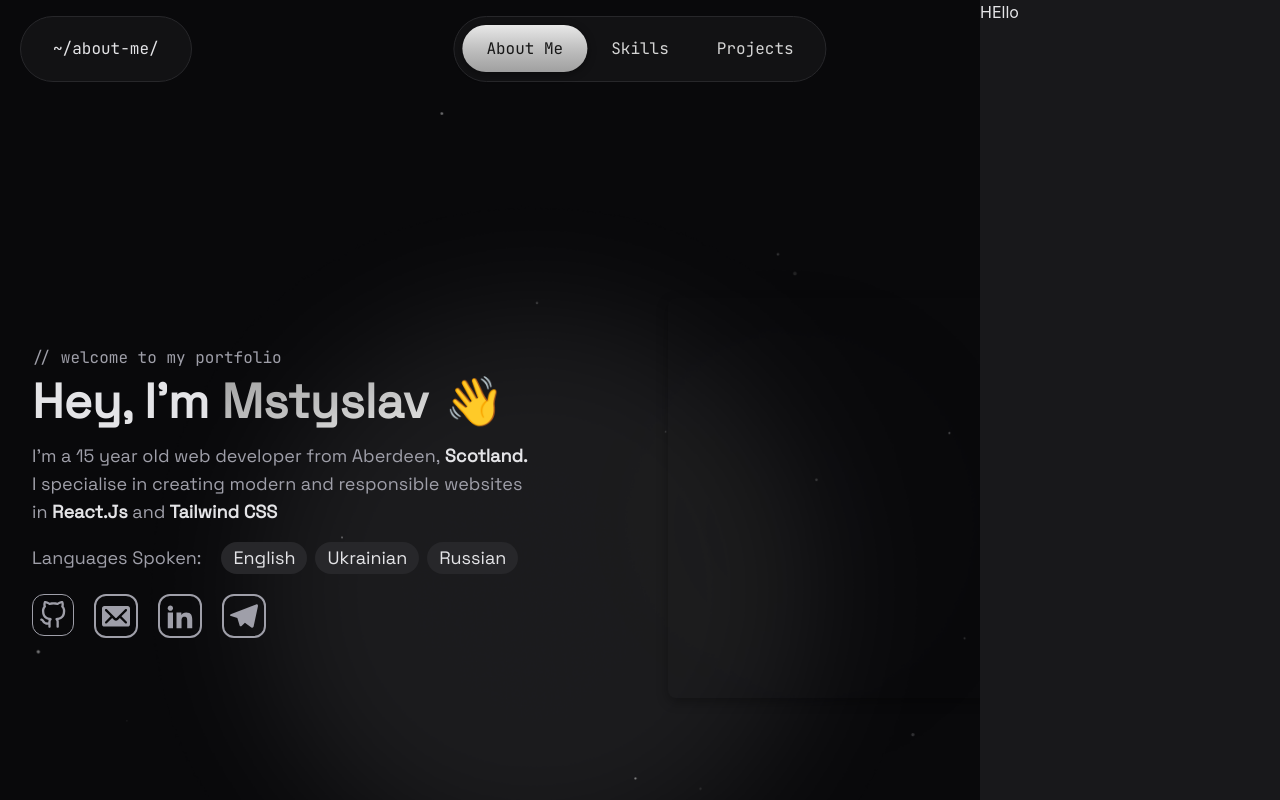
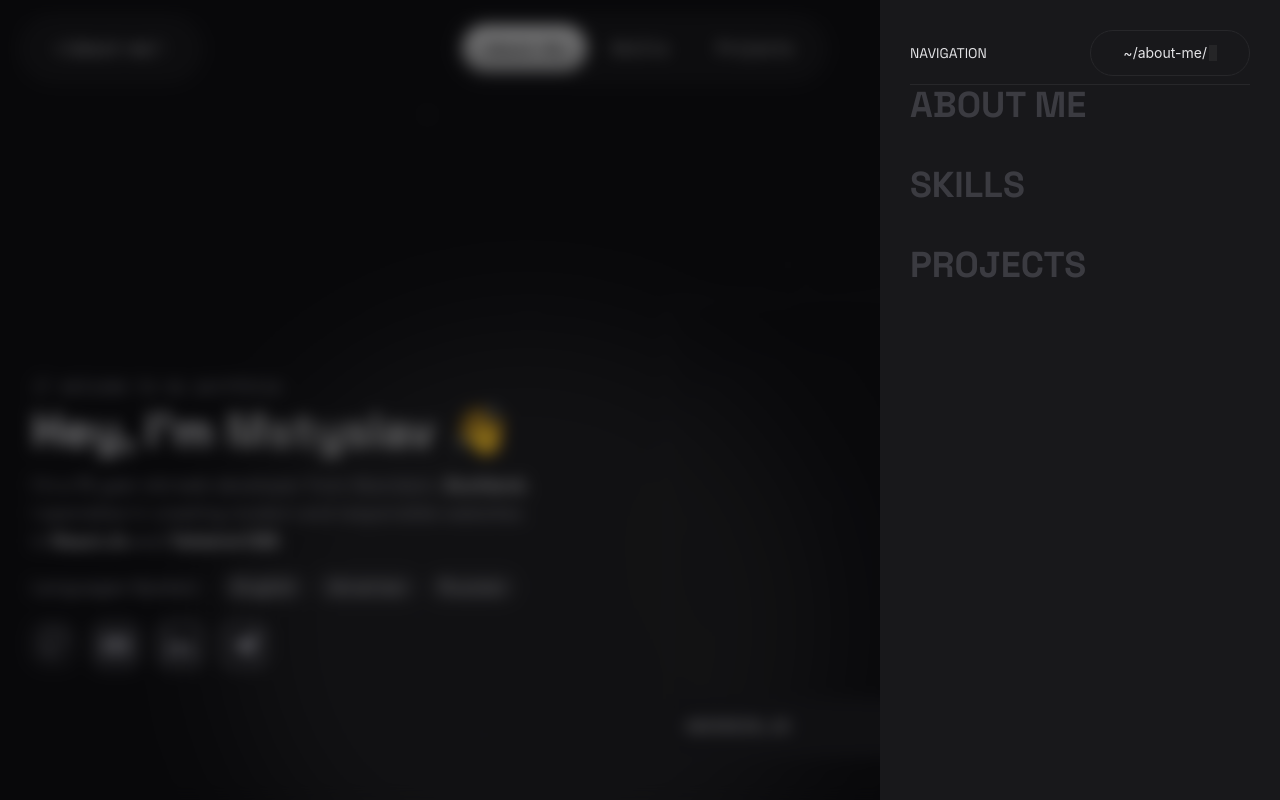
Before and after one commit to MstyslavSoroka/portfolio, a React (Vite) app: page /about-me in a window 1280 px wide. Both pictures are taken after a click on the element 1227 px from the left and 49 px from the top of the page. Shown: the top 800 px of the page. Built offline with nearby package versions, Linux system fonts and the light colour scheme; no server answers.

Commit message:
started menu

```diff
--- a/src/App.jsx
+++ b/src/App.jsx
@@ -1,6 +1,8 @@
 import { Routes, Route, Navigate } from 'react-router-dom';
 import '@fontsource/jetbrains-mono';
 import '@fontsource/space-grotesk';
+import '@fontsource/jetbrains-mono/800.css';
+import '@fontsource/space-grotesk/700.css';
 import Header from './sections/Header';
 import About from './sections/About';
 import Skills from './sections/Skills';
--- a/src/components/Map.jsx
+++ b/src/components/Map.jsx
@@ -6,6 +6,7 @@ function MapComponent() {
   const mapRef = useRef(null);
 
   return (
+    <div className="w-full border-1 border-zinc-800 rounded-2xl overflow-hidden">
       <Map
         ref={mapRef}
         onLoad={() =>
@@ -22,13 +23,20 @@ function MapComponent() {
           zoom: 12,
         }}
         style={{
+          borderRadius: '16px 16px 0 0',
           width: '100%',
           height: '400px',
-        borderRadius: '8px',
-        boxShadow: '0 4px 12px rgba(0,0,0,0.3)',
         }}
         mapStyle="https://basemaps.cartocdn.com/gl/dark-matter-gl-style/style.json"
       />
+      <div className="flex justify-between p-4 font-jetbrains text-zinc-200 bg-zinc-900 rounded-b-2xl">
+        <p>ABERDEEN,UK</p>
+        <div className="flex gap-5 ">
+          <p>LONGITUDE: -2.09</p>
+          <p>LATITUDE: 57.15</p>
+        </div>
+      </div>
+    </div>
   );
 }
 
--- a/src/components/SideMenu.jsx
+++ b/src/components/SideMenu.jsx
@@ -1,14 +1,84 @@
-function SideMenu({ shown }) {
-  if (!shown) return null;
-  console.log('SideMenu rendered');
+import { useEffect } from 'react';
+import { NavLink } from 'react-router-dom';
+
+function SideMenu({ shown, setShown }) {
+  useEffect(() => {
+    if (shown) {
+      document.body.style.overflow = 'hidden';
+    } else {
+      document.body.style.overflow = '';
+    }
+    return () => {
+      document.body.style.overflow = '';
+    };
+  }, [shown]);
+
+  useEffect((e) => {
+    document.addEventListener('keydown', (e) => {
+      if (e.key === 'Escape') {
+        setShown(false);
+      }
+    });
+  });
   return (
-    <>
-      <div className="flex justify-end absolute z-999 w-screen h-screen">
-        <div className="bg-zinc-900 w-[300px] ">
-          <h1>HEllo</h1>
-        </div>
+    <div
+      className={`flex justify-end fixed z-20 inset-0 bg-zinc-950/50 backdrop-blur-sm transition-opacity duration-300 ${
+        shown
+          ? 'opacity-100 pointer-events-auto'
+          : 'opacity-0 pointer-events-none'
+      }`}
+      onClick={() => setShown(false)}
+    >
+      <div
+        className={`bg-zinc-900 w-100 h-full flex flex-col p-7.5 transform transition-transform duration-300  ${
+          shown ? 'translate-x-0' : 'translate-x-full'
+        }`}
+        onClick={(e) => e.stopPropagation()}
+      >
+        <nav>
+          <div className="flex justify-between items-center border-b border-zinc-800 pb-2 text-sm">
+            <p className="font-grotesk uppercase">navigation</p>
+            <div
+              className="flex  bg-zinc-900/60  flex items-center rounded-full p-2 border-1 border-zinc-800 cursor-pointer"
+              onClick={() => setShown(false)}
+            >
+              <span className="flex items-center relative z-10 px-6 py-1 rounded-full">
+                ~<span>{location.pathname}/</span>
+                <span className="ml-0.5 inline-block animate-[pulseDisappear_1.5s_ease-in-out_infinite] h-4 w-2 bg-zinc-200/70"></span>
+              </span>
+            </div>
+          </div>
+          <div>
+            <ul className="flex flex-col text-zinc-500/40 gap-10">
+              <li onClick={() => setShown(false)}>
+                <NavLink
+                  to="/about-me"
+                  className="cursor-pointer text-4xl  uppercase font-grotesk font-black hover:text-zinc-200 transition-colors"
+                >
+                  About Me
+                </NavLink>
+              </li>
+              <li onClick={() => setShown(false)}>
+                <NavLink
+                  to="/skills"
+                  className="cursor-pointer text-4xl  uppercase font-grotesk font-black hover:text-zinc-200 transition-colors"
+                >
+                  Skills
+                </NavLink>
+              </li>
+              <li onClick={() => setShown(false)}>
+                <NavLink
+                  to="/projects"
+                  className="cursor-pointer text-4xl  uppercase font-grotesk font-black hover:text-zinc-200 transition-colors"
+                >
+                  Projects
+                </NavLink>
+              </li>
+            </ul>
+          </div>
+        </nav>
       </div>
-    </>
+    </div>
   );
 }
 
--- a/src/index.css
+++ b/src/index.css
@@ -6,6 +6,18 @@
 
 .font-grotesk {
     font-family: "Space Grotesk", monospace;
+}
+
+@keyframes pulseDisappear {
+
+    0%,
+    100% {
+        opacity: 1;
+    }
+
+    50% {
+        opacity: 0;
+    }
 }
 
 @theme wiggle {
--- a/src/sections/About.jsx
+++ b/src/sections/About.jsx
@@ -168,6 +168,7 @@ function AboutSection() {
                 </a>
               </li>
             </ul>
+            <div></div>
           </div>
           <Map />
         </div>
--- a/src/sections/Header.jsx
+++ b/src/sections/Header.jsx
@@ -38,14 +38,15 @@ function Header() {
 
   return (
     <header className="flex bg-zinc-950 text-zinc-200 justify-center px-5">
-      <SideMenu shown={menuShown} />
+      <SideMenu shown={menuShown} setShown={setMenuShown} />
       <nav className="flex font-jetbrains items-center w-full py-4 lg:container justify-between">
         <div className="flex  bg-zinc-900/60  flex items-center rounded-full p-2 border-1 border-zinc-800">
-          <span className="relative z-10 px-6 py-3 rounded-full">
+          <span className="flex items-center relative z-10 px-6 py-3 rounded-full">
             <NavLink to="/" className="cursor-pointer">
               ~
             </NavLink>
             <span>{location.pathname}/</span>
+            <span className="ml-0.5 inline-block animate-[pulseDisappear_1.5s_ease-in-out_infinite] h-4 w-2 bg-zinc-200/70"></span>
           </span>
         </div>
 
@@ -81,12 +82,12 @@ function Header() {
           </div>
         </div>
 
-        <div className="group h-full aspect-square flex items-center justify-center rounded-full bg-zinc-900/60 border-1 border-zinc-800 cursor-pointer">
-          <button
-            className="p-2 cursor-pointer group-hover:rotate-90 transition-transform duration-300"
-            onClick={() => setMenuShown(true)}
-          >
-            <svg className="h-6 w-6 fill-zinc-500 group-hover:fill-zinc-200 transition-colors">
+        <div
+          className="group h-full aspect-square flex items-center justify-center rounded-full bg-zinc-900/60 border-1 border-zinc-800 hover:shadow-[0_0_15px_0_rgba(82,82,91,0.6)] transition-all duration-300 cursor-pointer"
+          onClick={() => setMenuShown(true)}
+        >
+          <button className="p-2 cursor-pointer group-hover:rotate-90 transition-transform duration-300">
+            <svg className="h-6 w-6 fill-zinc-200 transition-colors">
               <use href="#icon-menu" />
             </svg>
           </button>
```
Lines whose indentation alone changed are shown as unchanged.
